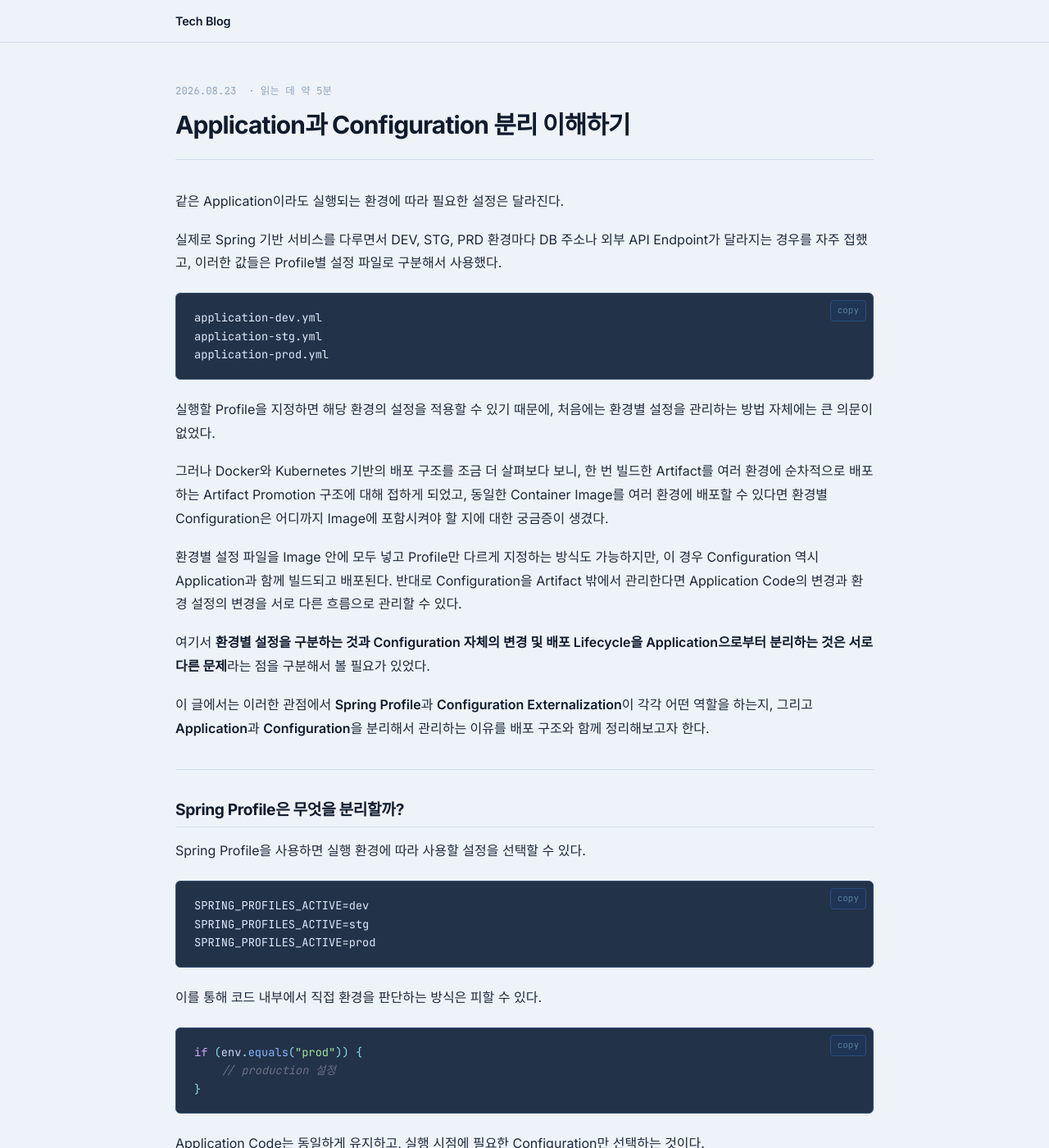
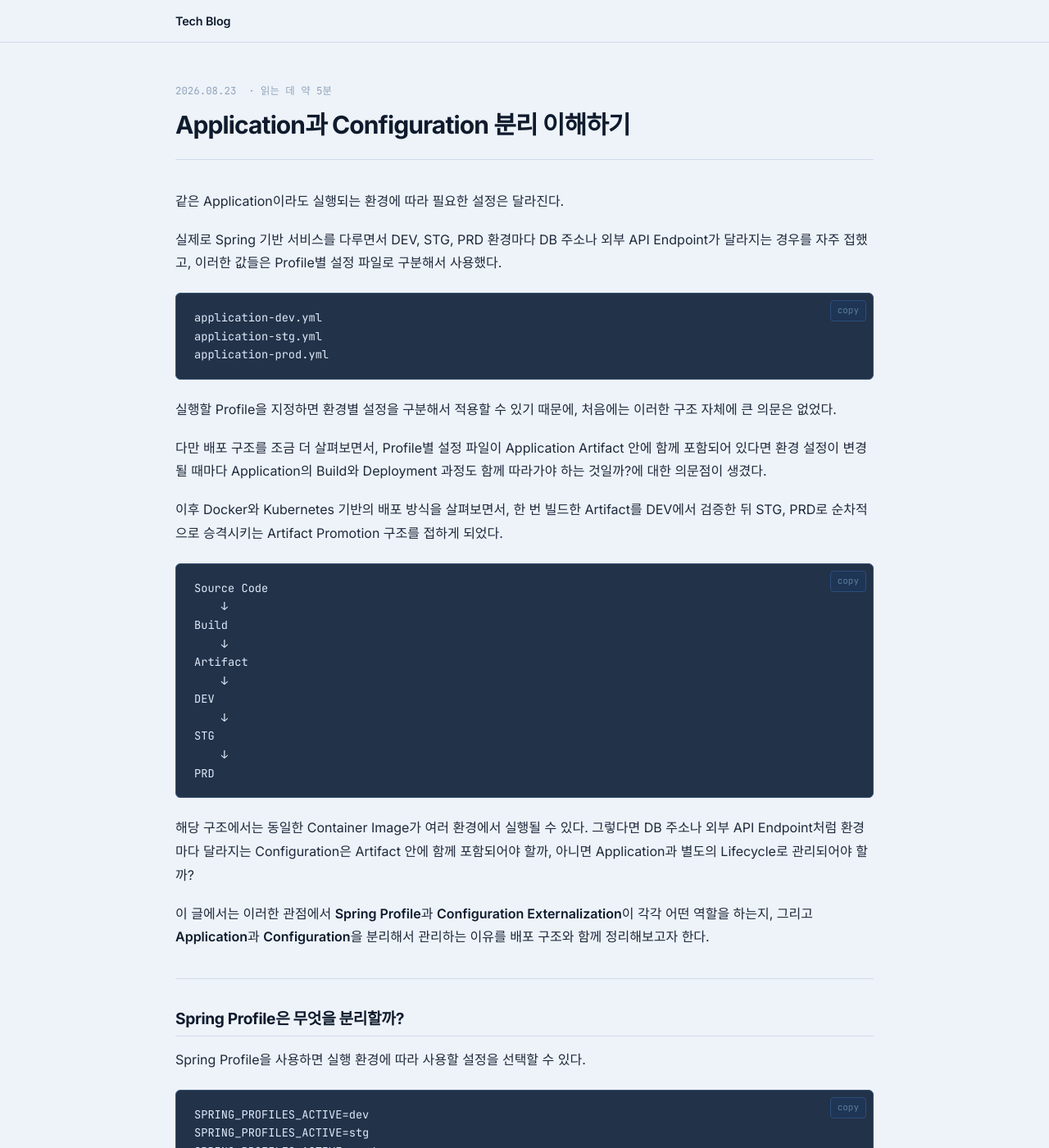
Before and after one commit to jw3418/jw3418.github.io, a Jekyll site: the page built from _posts/2026-08-23-application-configuration-seperation.md, in a window 1280 px wide and 1400 px high. Shown: the whole window at 82% size. Built offline with Jekyll 4.4.1, drawn with Linux system fonts in a browser that asks for light colours.

Commit message:
Revise application configuration separation discussion
Clarified the distinction between environment-specific configurations and application deployment lifecycles, emphasizing the importance of separating configuration management from application builds.

`````diff
--- a/_posts/2026-08-23-application-configuration-seperation.md
+++ b/_posts/2026-08-23-application-configuration-seperation.md
@@ -17,13 +17,27 @@ application-stg.yml
 application-prod.yml
 ````
 
-실행할 Profile을 지정하면 해당 환경의 설정을 적용할 수 있기 때문에, 처음에는 환경별 설정을 관리하는 방법 자체에는 큰 의문이 없었다.
+실행할 Profile을 지정하면 환경별 설정을 구분해서 적용할 수 있기 때문에, 처음에는 이러한 구조 자체에 큰 의문은 없었다.
 
-그러나 Docker와 Kubernetes 기반의 배포 구조를 조금 더 살펴보다 보니, 한 번 빌드한 Artifact를 여러 환경에 순차적으로 배포하는 Artifact Promotion 구조에 대해 접하게 되었고, 동일한 Container Image를 여러 환경에 배포할 수 있다면 환경별 Configuration은 어디까지 Image에 포함시켜야 할 지에 대한 궁금증이 생겼다.
+다만 배포 구조를 조금 더 살펴보면서, Profile별 설정 파일이 Application Artifact 안에 함께 포함되어 있다면 환경 설정이 변경될 때마다 Application의 Build와 Deployment 과정도 함께 따라가야 하는 것일까?에 대한 의문점이 생겼다.
 
-환경별 설정 파일을 Image 안에 모두 넣고 Profile만 다르게 지정하는 방식도 가능하지만, 이 경우 Configuration 역시 Application과 함께 빌드되고 배포된다. 반대로 Configuration을 Artifact 밖에서 관리한다면 Application Code의 변경과 환경 설정의 변경을 서로 다른 흐름으로 관리할 수 있다.
+이후 Docker와 Kubernetes 기반의 배포 방식을 살펴보면서, 한 번 빌드한 Artifact를 DEV에서 검증한 뒤 STG, PRD로 순차적으로 승격시키는 Artifact Promotion 구조를 접하게 되었다.
 
-여기서 **환경별 설정을 구분하는 것과 Configuration 자체의 변경 및 배포 Lifecycle을 Application으로부터 분리하는 것은 서로 다른 문제**라는 점을 구분해서 볼 필요가 있었다.
+```text
+Source Code
+    ↓
+Build
+    ↓
+Artifact
+    ↓
+DEV
+    ↓
+STG
+    ↓
+PRD
+```
+
+해당 구조에서는 동일한 Container Image가 여러 환경에서 실행될 수 있다. 그렇다면 DB 주소나 외부 API Endpoint처럼 환경마다 달라지는 Configuration은 Artifact 안에 함께 포함되어야 할까, 아니면 Application과 별도의 Lifecycle로 관리되어야 할까?
 
 이 글에서는 이러한 관점에서 **Spring Profile**과 **Configuration Externalization**이 각각 어떤 역할을 하는지, 그리고 **Application**과 **Configuration**을 분리해서 관리하는 이유를 배포 구조와 함께 정리해보고자 한다.
 
`````
